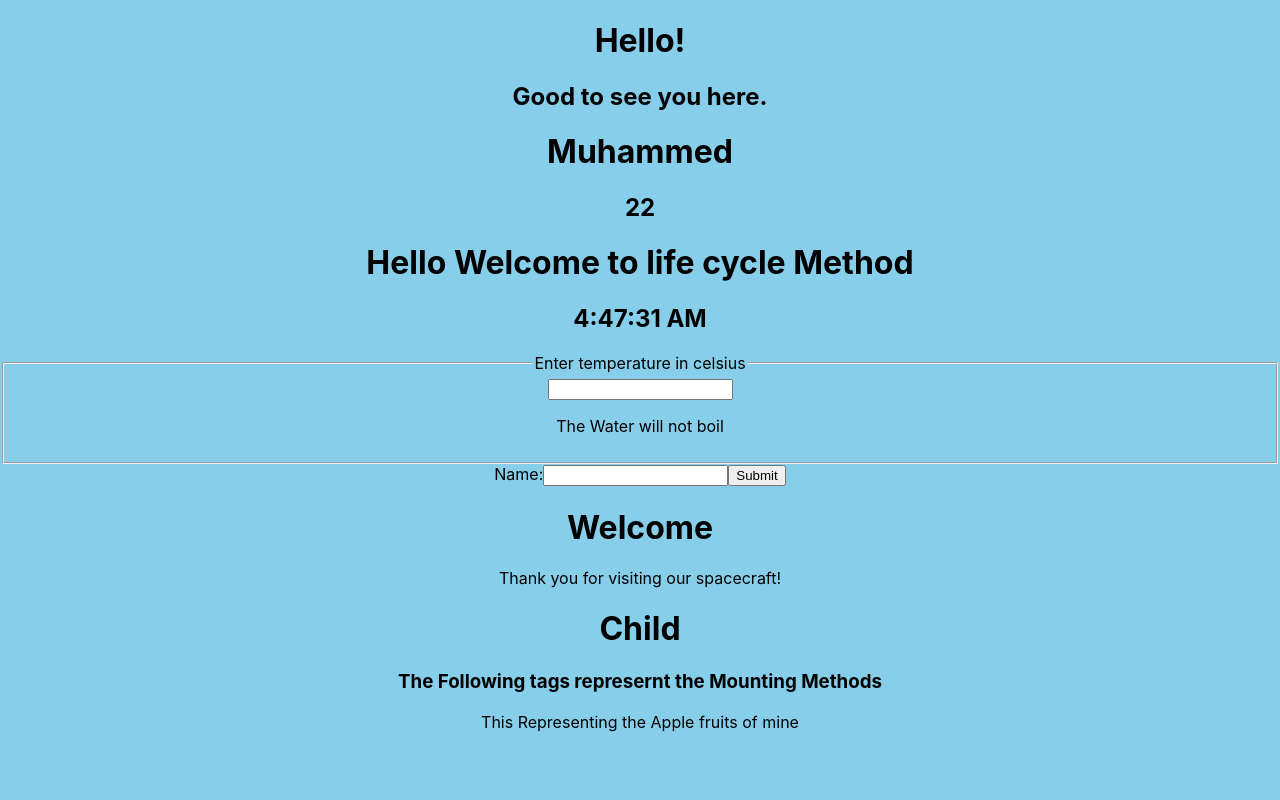
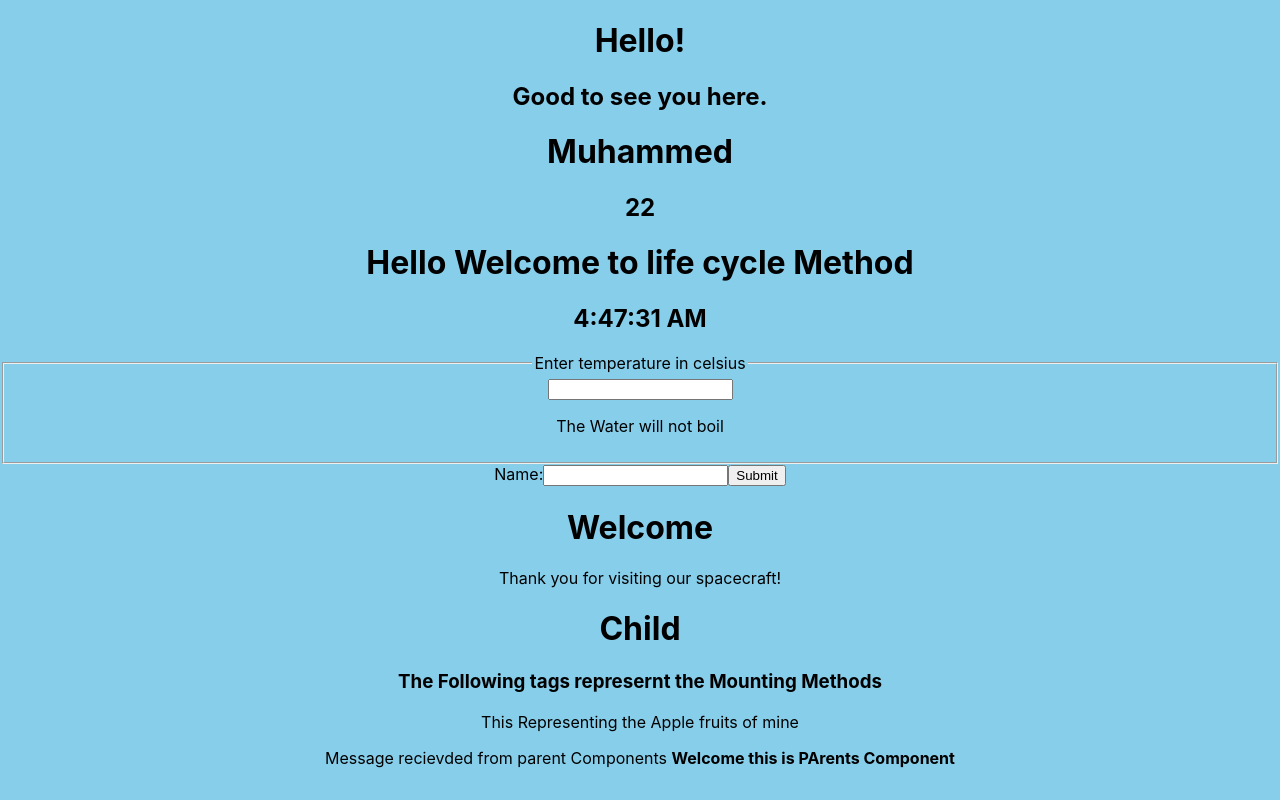
Before and after one commit to Mdhamza77/React, a React (Create React App) app: page / in a window 1280 px wide. Built offline with nearby package versions, Linux system fonts and the light colour scheme.

Commit message:
Implementation on understanding Compositions

```diff
--- a/src/App.js
+++ b/src/App.js
@@ -6,6 +6,7 @@ import Stateup from './Stateup';
 import Forms from './Forms';
 import Composition from './Composition';
 import Lifecycle from './lifecycle';
+import ParentChild from './ParentChild';
 function App() {
 
   return (
@@ -23,6 +24,7 @@ function App() {
          <Forms/>
          <Composition/>
          <Lifecycle/>
+         <ParentChild/>
 
 
   </div>
--- a/src/Composition.js
+++ b/src/Composition.js
@@ -24,26 +24,3 @@ const Composition = () => {
 }
 
 export default Composition;
-
-
-
-
-function con(){
-  return <div className='contacts'>This is dummy Component</div>
-}
-function span(props){
-     return(
-      <con className='contacts'>
-        {props.left}
-        <h1>Welcome to page Composition</h1>
-      </con>
-     )
-}
-
-function co(){
- return(
-    <span left="Welcome">
-
-    </span>
- )
-}
--- /dev/null
+++ b/src/ParentChild.js
@@ -0,0 +1,31 @@
+import React, { Children, Component } from 'react';
+
+class ParentChild extends Component {
+    constructor(props){
+        super(props);
+        this.state = {
+            message : "Welcome this is PArents Component"
+        }
+    }
+    render() {
+        return (
+            <div>
+                <Child message={this.state.message} />
+            </div>
+        );
+    }
+}
+
+export default ParentChild;
+
+class Child extends React.Component {
+    render(){
+        const {message} = this.props
+        return(
+          <div>
+            <p>Message recievded from parent Components <b>{message}</b></p>
+          </div>
+            )
+    }
+
+}
--- a/src/Stateup.js
+++ b/src/Stateup.js
@@ -5,22 +5,7 @@ function Temp(props) {
     }
     return <p>The Water will not boil</p>
 }
-class Celsius extends React.Component{
-    constructor(props){
-        super(props);
-        this.handle = this.handle.bind(this)
-    }
-    handle(e){
-        this.props.handle(
-            e.target.value
-        )
-    }
-    render(){
-        return (
-            <input type="number" value={this.props.handle} onChange={this.handle} />
-        )
-    }
-}
+
 class Stateup extends Component {
     constructor(props) {
         super(props);
@@ -36,8 +21,7 @@ class Stateup extends Component {
         const temp = this.state.temperature
         return (
             <fieldset>
-                <legend>Enter temperature in celsius</legend>
-                 <Celsius type="number" value={temp} onChange={this.handle} />
+                <legend>Enter temperature in celsius</legend>                 <input type="number" value={temp} onChange={this.handle} />
                 <Temp celsius={parseFloat(temp)} />
             </fieldset>
         );
```
